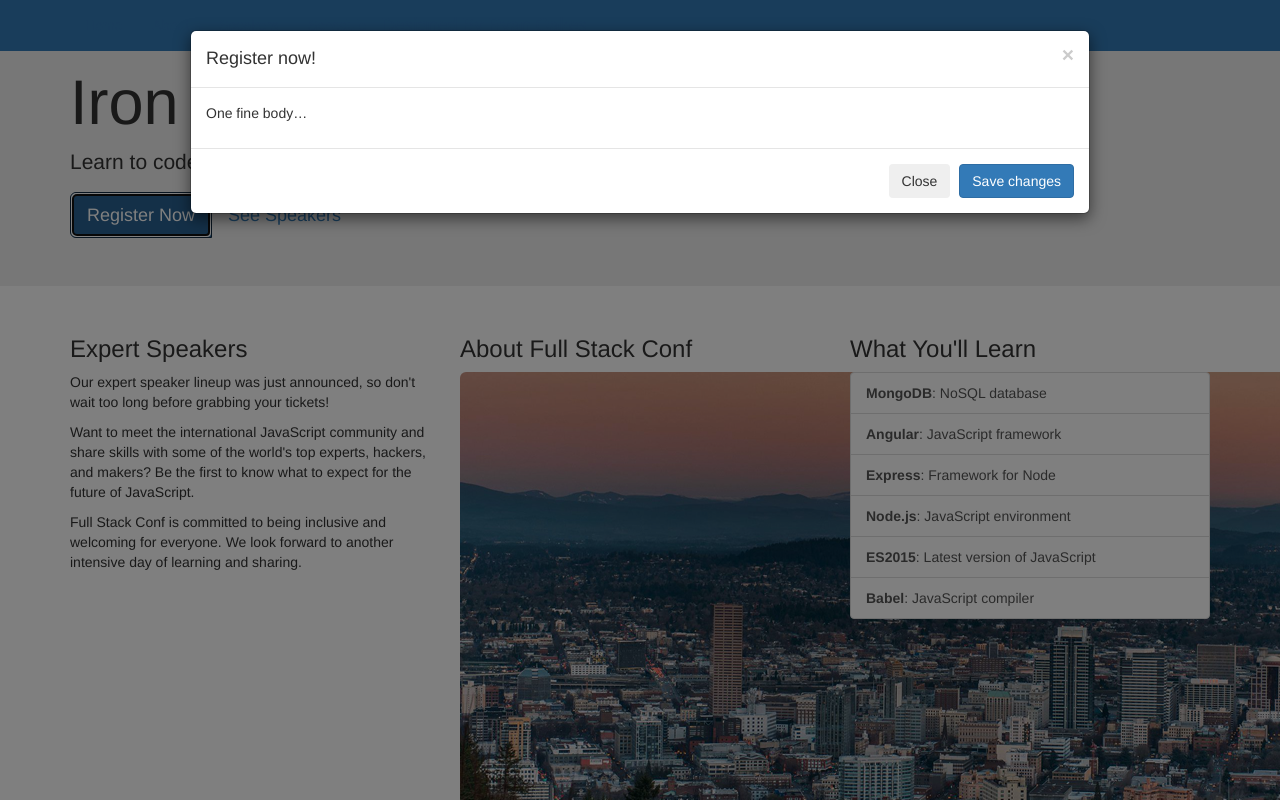
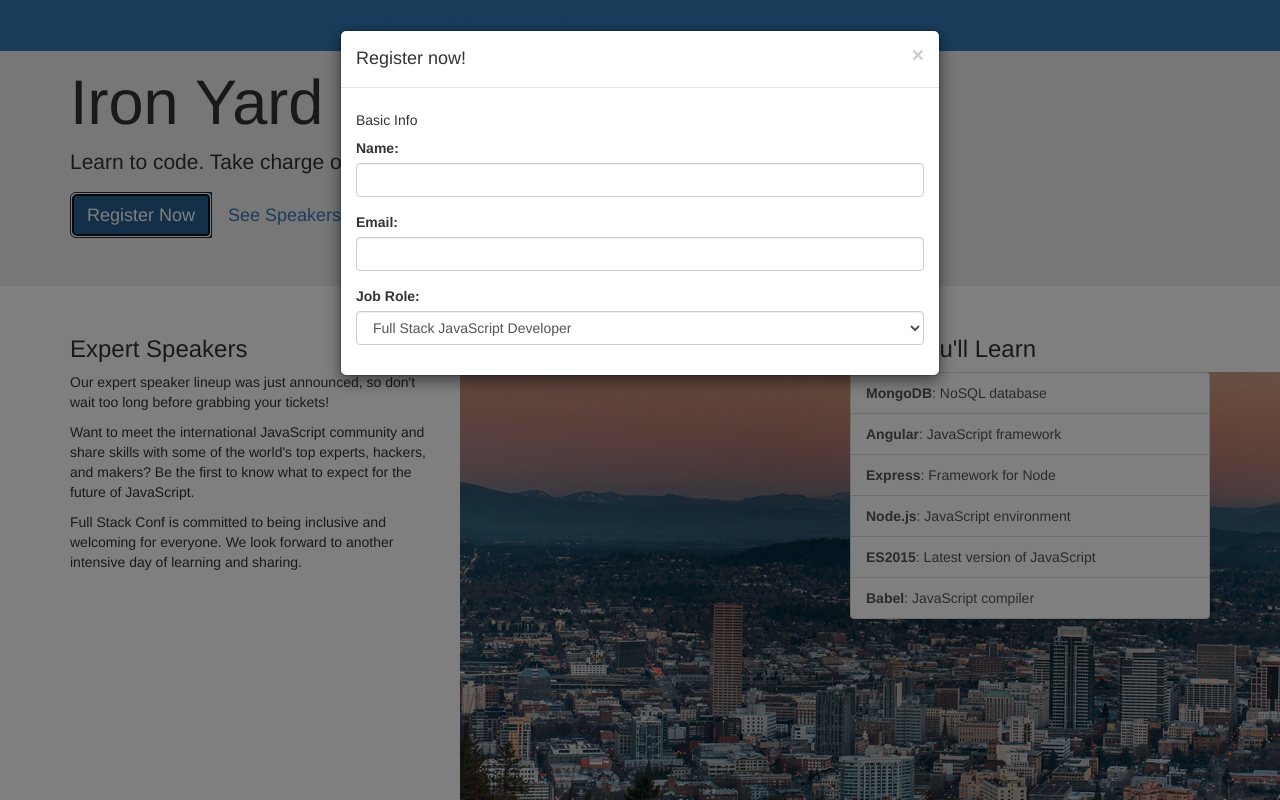
Before and after one commit to RyanOakes/bootstrap_4, a plain HTML site: page index.html in a window 1280 px wide. Both pictures are taken after a click on the button "Register Now". Shown: the top 800 px of the page. Drawn offline with nearby package versions, Linux system fonts and the light colour scheme.

Commit message:
Updating modal form

```diff
--- a/index.html
+++ b/index.html
@@ -239,7 +239,7 @@
     <!-- FORM MODAL -->
 
     <div id="register" class="modal fade">
-      <div class="modal-dialog modal-lg" role="document">
+      <div class="modal-dialog" role="document">
         <div class="modal-content">
           <div class="modal-header">
             <button type="button" class="close" data-dismiss="modal" aria-label="Close">
@@ -248,11 +248,31 @@
             <h4 class="modal-title">Register now!</h4>
           </div>
           <div class="modal-body">
-            <p>One fine body&hellip;</p>
-          </div>
-          <div class="modal-footer">
-            <button type="button" class="btn btn-secondary" data-dismiss="modal">Close</button>
-            <button type="button" class="btn btn-primary">Save changes</button>
+            <!--  REGISTRATION FORM -->
+
+            <form>
+              <h5 class="m-b-2">Basic Info</h5>
+              <fieldset class="form-group">
+                <label for="name">Name:</label>
+                <input type="text" class="form-control" id="name">
+              </fieldset>
+              <fieldset class="form-group">
+                <label for="mail">Email:</label>
+                <input type="email" class="form-control" id="email">
+              </fieldset>
+              <fieldset class="form-group">
+                <label for="role">Job Role:</label>
+                <select class="form-control" id="role" name="user_role">
+                  <option value="full stack js developer">Full Stack JavaScript Developer</option>
+                  <option value="front end developer">Front End Developer</option>
+                  <option value="back end developer">Back End Developer</option>
+                  <option value="designer">Designer</option>
+                  <option value="student">Student</option>
+                </select>
+              </fieldset>
+            </form>
+
+            <!--  /REGISTRATION FORM -->
           </div>
         </div><!-- /.modal-content -->
       </div><!-- /.modal-dialog -->
```
